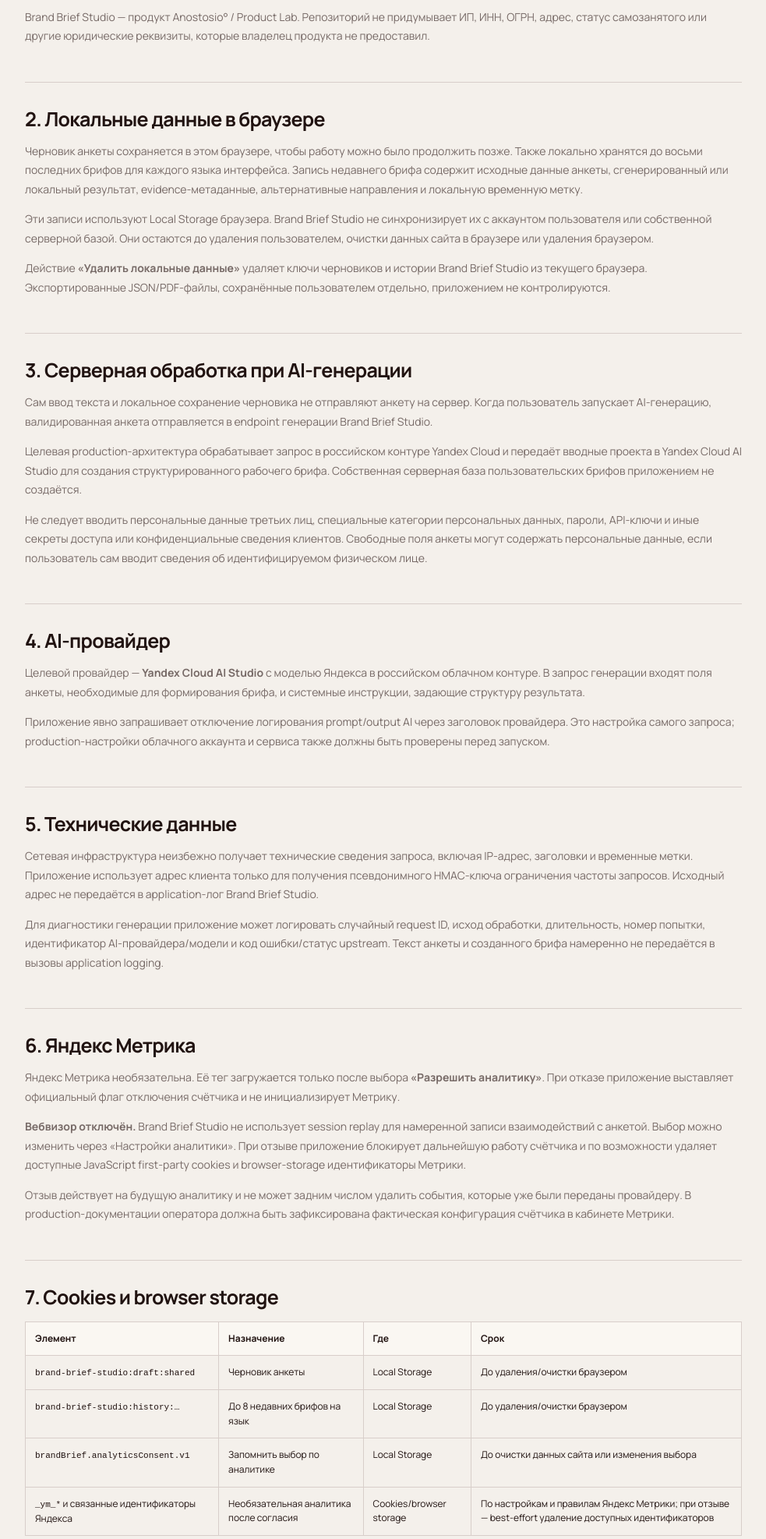
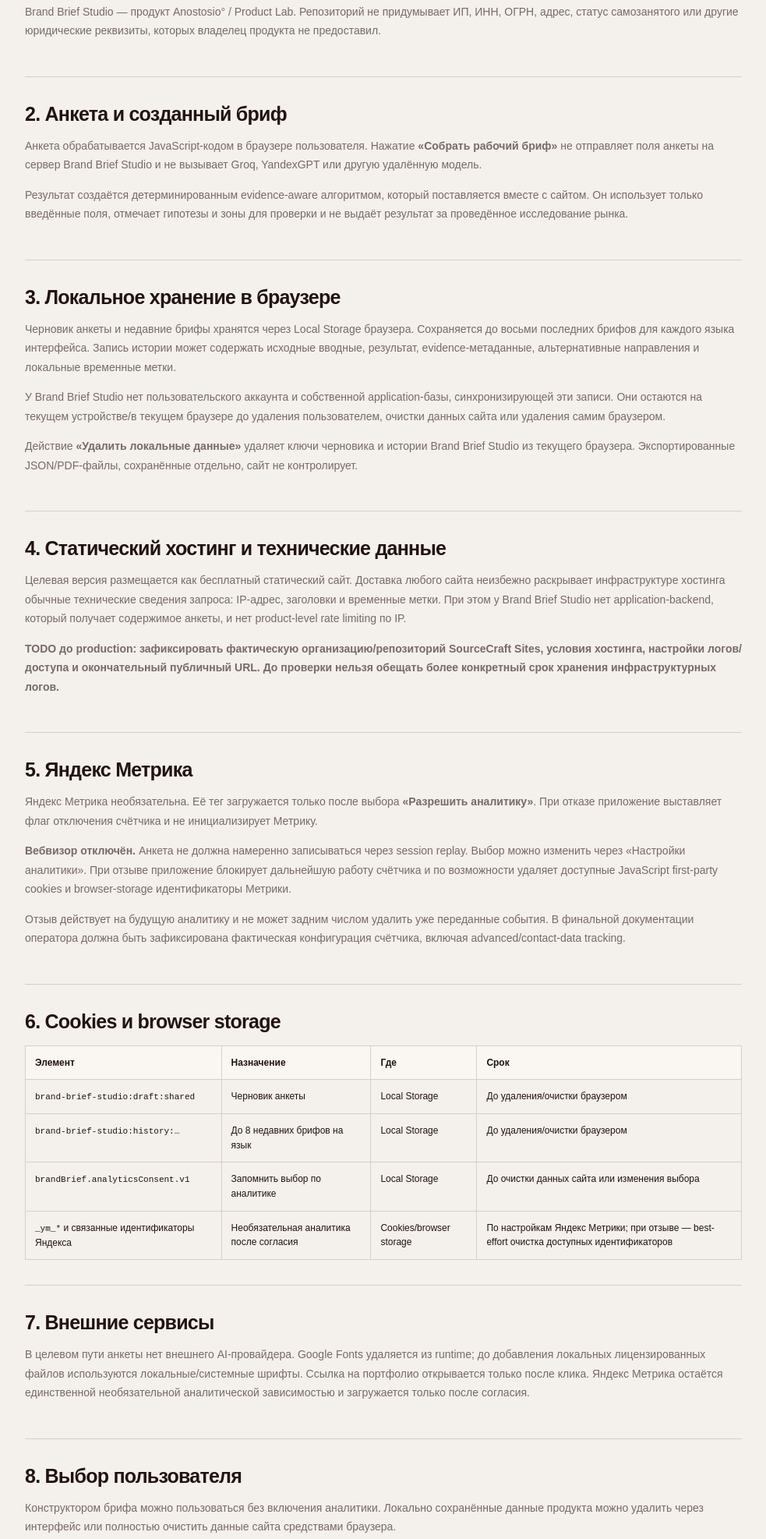
Before and after one commit to Anostosio/ai-brand-brief, a website: page ru/privacy/index.html in a window 1280 px wide. Shown: the part 678-2652 px from the top of the page at 78% size, without its empty margins (148-1131 px from the left). Drawn offline with Linux system fonts and the light colour scheme; a web font is replaced by a local one.

Commit message:
Document Russian local-only privacy architecture

```diff
--- a/ru/privacy/index.html
+++ b/ru/privacy/index.html
@@ -3,13 +3,10 @@
 <head>
   <meta charset="UTF-8" />
   <meta name="viewport" content="width=device-width, initial-scale=1.0" />
-  <meta name="description" content="Как Brand Brief Studio обрабатывает локальные черновики, AI-генерацию, технические данные и аналитику." />
+  <meta name="description" content="Как Brand Brief Studio обрабатывает локальную анкету, данные статического хостинга и необязательную аналитику." />
   <meta name="robots" content="noindex,nofollow" />
   <title>Конфиденциальность — Brand Brief Studio</title>
   <link rel="icon" href="/favicon.svg" type="image/svg+xml" />
-  <link rel="preconnect" href="https://fonts.googleapis.com" />
-  <link rel="preconnect" href="https://fonts.gstatic.com" crossorigin />
-  <link href="https://fonts.googleapis.com/css2?family=Manrope:wght@400;500;600;700&family=Unbounded:wght@500;600&display=swap" rel="stylesheet" />
   <link rel="stylesheet" href="/style.css" />
   <link rel="stylesheet" href="/privacy.css" />
 </head>
@@ -19,82 +16,74 @@
     <header class="privacy-hero">
       <p class="eyebrow">Anostosio° / Product Lab</p>
       <h1>Конфиденциальность в Brand Brief Studio</h1>
-      <p class="lead">Здесь описан фактический путь данных в Brand Brief Studio: что остаётся в браузере, что отправляется при AI-генерации, какие технические данные используются и как работает необязательная аналитика.</p>
-      <div class="privacy-status"><strong>Черновик миграции.</strong> Политика подготовлена под российскую production-архитектуру. Её нельзя считать финальной публичной юридической политикой до заполнения данных оператора, проверки production-настроек Yandex Cloud и выполнения применимых действий перед Роскомнадзором.</div>
+      <p class="lead">Brand Brief Studio проектируется как статический local-only продукт. Содержимое анкеты обрабатывается на устройстве пользователя и не отправляется на backend Brand Brief Studio или внешнему AI-провайдеру.</p>
+      <div class="privacy-status"><strong>Черновик миграции.</strong> Документ станет финальным только после проверки бесплатного production-хостинга, реальных данных оператора/контакта, настроек аналитики и применимых действий перед Роскомнадзором.</div>
     </header>
 
     <article class="privacy-content">
       <section>
         <h2>1. Оператор и контакт</h2>
         <p class="privacy-todo">TODO до production: [ПОЛНОЕ НАИМЕНОВАНИЕ / ПРАВОВОЙ СТАТУС ОПЕРАТОРА ПДн], [КОНТАКТНЫЙ EMAIL] и иные сведения оператора, необходимые для финального публичного документа.</p>
-        <p>Brand Brief Studio — продукт Anostosio° / Product Lab. Репозиторий не придумывает ИП, ИНН, ОГРН, адрес, статус самозанятого или другие юридические реквизиты, которые владелец продукта не предоставил.</p>
+        <p>Brand Brief Studio — продукт Anostosio° / Product Lab. Репозиторий не придумывает ИП, ИНН, ОГРН, адрес, статус самозанятого или другие юридические реквизиты, которых владелец продукта не предоставил.</p>
       </section>
 
       <section>
-        <h2>2. Локальные данные в браузере</h2>
-        <p>Черновик анкеты сохраняется в этом браузере, чтобы работу можно было продолжить позже. Также локально хранятся до восьми последних брифов для каждого языка интерфейса. Запись недавнего брифа содержит исходные данные анкеты, сгенерированный или локальный результат, evidence-метаданные, альтернативные направления и локальную временную метку.</p>
-        <p>Эти записи используют Local Storage браузера. Brand Brief Studio не синхронизирует их с аккаунтом пользователя или собственной серверной базой. Они остаются до удаления пользователем, очистки данных сайта в браузере или удаления браузером.</p>
-        <p>Действие <strong>«Удалить локальные данные»</strong> удаляет ключи черновиков и истории Brand Brief Studio из текущего браузера. Экспортированные JSON/PDF-файлы, сохранённые пользователем отдельно, приложением не контролируются.</p>
+        <h2>2. Анкета и созданный бриф</h2>
+        <p>Анкета обрабатывается JavaScript-кодом в браузере пользователя. Нажатие <strong>«Собрать рабочий бриф»</strong> не отправляет поля анкеты на сервер Brand Brief Studio и не вызывает Groq, YandexGPT или другую удалённую модель.</p>
+        <p>Результат создаётся детерминированным evidence-aware алгоритмом, который поставляется вместе с сайтом. Он использует только введённые поля, отмечает гипотезы и зоны для проверки и не выдаёт результат за проведённое исследование рынка.</p>
       </section>
 
       <section>
-        <h2>3. Серверная обработка при AI-генерации</h2>
-        <p>Сам ввод текста и локальное сохранение черновика не отправляют анкету на сервер. Когда пользователь запускает AI-генерацию, валидированная анкета отправляется в endpoint генерации Brand Brief Studio.</p>
-        <p>Целевая production-архитектура обрабатывает запрос в российском контуре Yandex Cloud и передаёт вводные проекта в Yandex Cloud AI Studio для создания структурированного рабочего брифа. Собственная серверная база пользовательских брифов приложением не создаётся.</p>
-        <p>Не следует вводить персональные данные третьих лиц, специальные категории персональных данных, пароли, API-ключи и иные секреты доступа или конфиденциальные сведения клиентов. Свободные поля анкеты могут содержать персональные данные, если пользователь сам вводит сведения об идентифицируемом физическом лице.</p>
+        <h2>3. Локальное хранение в браузере</h2>
+        <p>Черновик анкеты и недавние брифы хранятся через Local Storage браузера. Сохраняется до восьми последних брифов для каждого языка интерфейса. Запись истории может содержать исходные вводные, результат, evidence-метаданные, альтернативные направления и локальные временные метки.</p>
+        <p>У Brand Brief Studio нет пользовательского аккаунта и собственной application-базы, синхронизирующей эти записи. Они остаются на текущем устройстве/в текущем браузере до удаления пользователем, очистки данных сайта или удаления самим браузером.</p>
+        <p>Действие <strong>«Удалить локальные данные»</strong> удаляет ключи черновика и истории Brand Brief Studio из текущего браузера. Экспортированные JSON/PDF-файлы, сохранённые отдельно, сайт не контролирует.</p>
       </section>
 
       <section>
-        <h2>4. AI-провайдер</h2>
-        <p>Целевой провайдер — <strong>Yandex Cloud AI Studio</strong> с моделью Яндекса в российском облачном контуре. В запрос генерации входят поля анкеты, необходимые для формирования брифа, и системные инструкции, задающие структуру результата.</p>
-        <p>Приложение явно запрашивает отключение логирования prompt/output AI через заголовок провайдера. Это настройка самого запроса; production-настройки облачного аккаунта и сервиса также должны быть проверены перед запуском.</p>
+        <h2>4. Статический хостинг и технические данные</h2>
+        <p>Целевая версия размещается как бесплатный статический сайт. Доставка любого сайта неизбежно раскрывает инфраструктуре хостинга обычные технические сведения запроса: IP-адрес, заголовки и временные метки. При этом у Brand Brief Studio нет application-backend, который получает содержимое анкеты, и нет product-level rate limiting по IP.</p>
+        <p class="privacy-todo">TODO до production: зафиксировать фактическую организацию/репозиторий SourceCraft Sites, условия хостинга, настройки логов/доступа и окончательный публичный URL. До проверки нельзя обещать более конкретный срок хранения инфраструктурных логов.</p>
       </section>
 
       <section>
-        <h2>5. Технические данные</h2>
-        <p>Сетевая инфраструктура неизбежно получает технические сведения запроса, включая IP-адрес, заголовки и временные метки. Приложение использует адрес клиента только для получения псевдонимного HMAC-ключа ограничения частоты запросов. Исходный адрес не передаётся в application-лог Brand Brief Studio.</p>
-        <p>Для диагностики генерации приложение может логировать случайный request ID, исход обработки, длительность, номер попытки, идентификатор AI-провайдера/модели и код ошибки/статус upstream. Текст анкеты и созданного брифа намеренно не передаётся в вызовы application logging.</p>
+        <h2>5. Яндекс Метрика</h2>
+        <p>Яндекс Метрика необязательна. Её тег загружается только после выбора <strong>«Разрешить аналитику»</strong>. При отказе приложение выставляет флаг отключения счётчика и не инициализирует Метрику.</p>
+        <p><strong>Вебвизор отключён.</strong> Анкета не должна намеренно записываться через session replay. Выбор можно изменить через «Настройки аналитики». При отзыве приложение блокирует дальнейшую работу счётчика и по возможности удаляет доступные JavaScript first-party cookies и browser-storage идентификаторы Метрики.</p>
+        <p>Отзыв действует на будущую аналитику и не может задним числом удалить уже переданные события. В финальной документации оператора должна быть зафиксирована фактическая конфигурация счётчика, включая advanced/contact-data tracking.</p>
       </section>
 
       <section>
-        <h2>6. Яндекс Метрика</h2>
-        <p>Яндекс Метрика необязательна. Её тег загружается только после выбора <strong>«Разрешить аналитику»</strong>. При отказе приложение выставляет официальный флаг отключения счётчика и не инициализирует Метрику.</p>
-        <p><strong>Вебвизор отключён.</strong> Brand Brief Studio не использует session replay для намеренной записи взаимодействий с анкетой. Выбор можно изменить через «Настройки аналитики». При отзыве приложение блокирует дальнейшую работу счётчика и по возможности удаляет доступные JavaScript first-party cookies и browser-storage идентификаторы Метрики.</p>
-        <p>Отзыв действует на будущую аналитику и не может задним числом удалить события, которые уже были переданы провайдеру. В production-документации оператора должна быть зафиксирована фактическая конфигурация счётчика в кабинете Метрики.</p>
-      </section>
-
-      <section>
-        <h2>7. Cookies и browser storage</h2>
+        <h2>6. Cookies и browser storage</h2>
         <div class="privacy-table-wrap"><table>
           <thead><tr><th>Элемент</th><th>Назначение</th><th>Где</th><th>Срок</th></tr></thead>
           <tbody>
             <tr><td><code>brand-brief-studio:draft:shared</code></td><td>Черновик анкеты</td><td>Local Storage</td><td>До удаления/очистки браузером</td></tr>
             <tr><td><code>brand-brief-studio:history:…</code></td><td>До 8 недавних брифов на язык</td><td>Local Storage</td><td>До удаления/очистки браузером</td></tr>
             <tr><td><code>brandBrief.analyticsConsent.v1</code></td><td>Запомнить выбор по аналитике</td><td>Local Storage</td><td>До очистки данных сайта или изменения выбора</td></tr>
-            <tr><td><code>_ym_*</code> и связанные идентификаторы Яндекса</td><td>Необязательная аналитика после согласия</td><td>Cookies/browser storage</td><td>По настройкам и правилам Яндекс Метрики; при отзыве — best-effort удаление доступных идентификаторов</td></tr>
+            <tr><td><code>_ym_*</code> и связанные идентификаторы Яндекса</td><td>Необязательная аналитика после согласия</td><td>Cookies/browser storage</td><td>По настройкам Яндекс Метрики; при отзыве — best-effort очистка доступных идентификаторов</td></tr>
           </tbody>
         </table></div>
       </section>
 
       <section>
-        <h2>8. Сроки и удаление</h2>
-        <p>В целевой архитектуре у Brand Brief Studio нет собственной application-базы анкет или сгенерированных брифов. Локальные черновики/история остаются в браузере по правилам выше. Окно application rate limit составляет десять минут; истёкшие псевдонимные buckets удаляются при последующих запросах.</p>
-        <p class="privacy-todo">TODO до production: проверить и документально зафиксировать фактический срок platform-логов Yandex Cloud API Gateway / Cloud Functions в production-аккаунте, доступ к ним и account-level diagnostic settings. До этой проверки нельзя обещать более конкретный срок серверного хранения.</p>
+        <h2>7. Внешние сервисы</h2>
+        <p>В целевом пути анкеты нет внешнего AI-провайдера. Google Fonts удаляется из runtime; до добавления локальных лицензированных файлов используются локальные/системные шрифты. Ссылка на портфолио открывается только после клика. Яндекс Метрика остаётся единственной необязательной аналитической зависимостью и загружается только после согласия.</p>
       </section>
 
       <section>
-        <h2>9. Выбор пользователя и права</h2>
-        <p>AI-обработку можно не использовать: интерфейс сохраняет явно обозначенный локальный структурированный draft без AI. Пользователь может удалить локально сохранённые данные продукта и изменить необязательную настройку аналитики.</p>
-        <p>Запросы субъекта персональных данных и иные права будут обрабатываться оператором по контакту из раздела 1 после заполнения данных фактического оператора.</p>
+        <h2>8. Выбор пользователя</h2>
+        <p>Конструктором брифа можно пользоваться без включения аналитики. Локально сохранённые данные продукта можно удалить через интерфейс или полностью очистить данные сайта средствами браузера.</p>
+        <p>Запросы субъекта персональных данных, относящиеся к инфраструктуре или необязательной аналитике, будут обрабатываться оператором по контакту из раздела 1 после заполнения сведений фактического оператора.</p>
       </section>
 
       <section>
-        <h2>10. Статус production</h2>
-        <p>Эта страница описывает <strong>целевую российскую архитектуру в migration-ветке</strong>. Старый deployment Vercel/Groq нельзя описывать этой политикой так, будто он уже работает через российский контур. Миграция считается завершённой только после проверки российского hosting/API/AI path, DNS, логов, настроек аналитики и действий оператора.</p>
+        <h2>9. Статус production</h2>
+        <p>Эта страница описывает <strong>целевую бесплатную local-only архитектуру в migration-ветке</strong>. Ею нельзя описывать старый production Vercel/Groq до завершения статического cutover. Перед публикацией проверяются хостинг, публичный URL, сетевой trace, настройки аналитики и документы оператора.</p>
       </section>
     </article>
 
-    <footer class="privacy-footer">Brand Brief Studio · Anostosio° / Product Lab · Последняя архитектурная проверка: 3 сентября 2026 года.</footer>
+    <footer class="privacy-footer">Brand Brief Studio · Anostosio° / Product Lab · Архитектурная проверка: 3 сентября 2026 года.</footer>
   </main>
 </body>
 </html>
```
